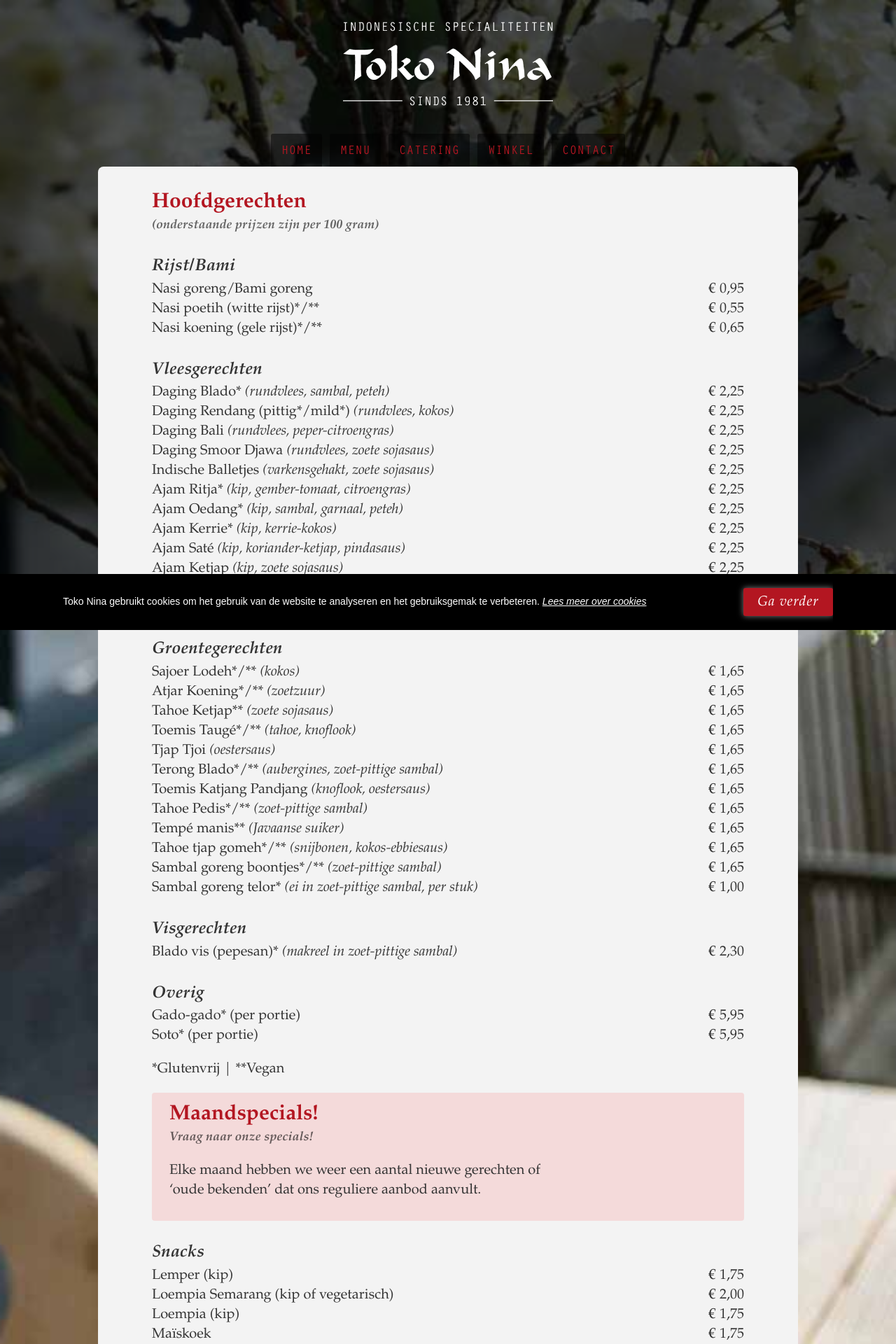
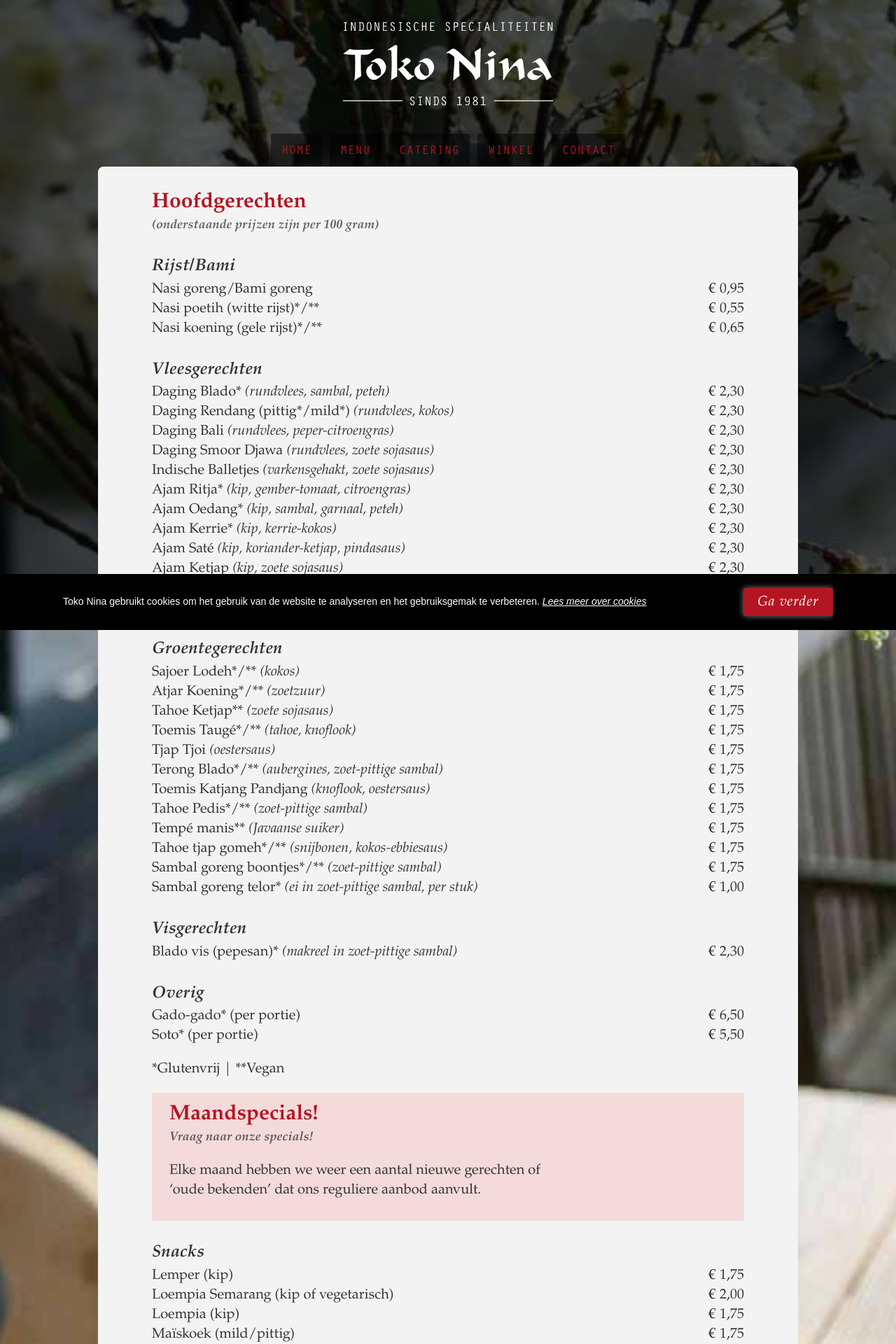
Before and after one commit to tokonina/tokonina.github.io, a Jekyll site: the page built from menu.html, in a window 1280 px wide. Shown: the top 1920 px of the page at 70% size. Built offline with Jekyll 4.4.1, drawn with Linux system fonts in a browser that asks for light colours; some of the changed text lies outside the part shown.

Commit message:
Toko nina updates folder 2019

```diff
--- a/catering.html
+++ b/catering.html
@@ -14,7 +14,7 @@
         <h4 class="h5 italic">Allereerst bedankt voor uw interesse voor onze cateringservice. Onderstaand zijn de mogelijke combinaties voor de catering. <br>
         U kunt uit alle gerechten kiezen die ook op internet staan vermeld.</h4>
 
-        <a href="/img/foldertokoninacatering2018.pdf" target="_blank" class="download">Download Toko Nina - Catering PDF</a>
+        <a href="/img/foldertokoninacatering2019.pdf" target="_blank" class="download">Download Toko Nina - Catering PDF</a>
 
         <p class="note">U kunt ook kiezen voor Bami goreng of Nasi goreng in plaats van witte rijst voor extra &euro; 1,- per persoon.</p>
 
--- a/css/_snapwidget.scss
+++ b/css/_snapwidget.scss
@@ -9,4 +9,10 @@
   li {
     float: left;
   }
+
+  &__title {
+    font-size: 24px;
+    text-align: center;
+    color: #333;
+  }
 }
--- a/css/custom.css
+++ b/css/custom.css
@@ -509,5 +509,9 @@
   overflow: hidden; }
 .snapwidget li {
   float: left; }
+.snapwidget__title {
+  font-size: 24px;
+  text-align: center;
+  color: #333; }
 
 /*# sourceMappingURL=custom.css.map */
--- a/menu.html
+++ b/menu.html
@@ -39,71 +39,71 @@
         <ul class="clearlist pricelist">
           <li>
             Daging Blado* <i>(rundvlees, sambal, peteh)</i>
-            <span>&euro; 2,25</span>
+            <span>&euro; 2,30</span>
           </li>
           <li>
             Daging Rendang (pittig*/mild*) <i>(rundvlees, kokos)</i>
-            <span>&euro; 2,25</span>
+            <span>&euro; 2,30</span>
           </li>
           <li>
             Daging Bali <i>(rundvlees, peper-citroengras)</i>
-            <span>&euro; 2,25</span>
+            <span>&euro; 2,30</span>
           </li>
           <li>
             Daging Smoor Djawa <i>(rundvlees, zoete sojasaus)</i>
-            <span>&euro; 2,25</span>
+            <span>&euro; 2,30</span>
           </li>
           <li>
             Indische Balletjes <i>(varkensgehakt, zoete sojasaus)</i>
-            <span>&euro; 2,25</span>
+            <span>&euro; 2,30</span>
           </li>
           <li>
             Ajam Ritja* <i>(kip, gember-tomaat, citroengras)</i>
-            <span>&euro; 2,25</span>
+            <span>&euro; 2,30</span>
           </li>
           <li>
             Ajam Oedang* <i>(kip, sambal, garnaal, peteh)</i>
-            <span>&euro; 2,25</span>
+            <span>&euro; 2,30</span>
           </li>
           <li>
             Ajam Kerrie* <i>(kip, kerrie-kokos)</i>
-            <span>&euro; 2,25</span>
+            <span>&euro; 2,30</span>
           </li>
           <li>
             Ajam Saté <i>(kip, koriander-ketjap, pindasaus)</i>
-            <span>&euro; 2,25</span>
+            <span>&euro; 2,30</span>
           </li>
           <li>
             Ajam Ketjap
             <i>(kip, zoete sojasaus)</i>
-            <span>&euro; 2,25</span>
+            <span>&euro; 2,30</span>
           </li>
           <li>
             Ajam Ketjap Karbonade
             <i>(kip, zoete sojasaus)</i>
-            <span>&euro; 1,95</span>
+            <span>&euro; 2,00</span>
           </li>
           <li>
             Saté Ajam (per stokje met saus)
             <i>(kip, per stokje met saus)</i>
-            <span>&euro; 1,10</span>
+            <span>&euro; 1,15</span>
           </li>
         </ul>
 
 
         <h3 class="h5 serif italic strong">Groentegerechten</h3>
         <ul class="clearlist pricelist">
-          <li>Sajoer Lodeh*/** <i>(kokos)</i> <span>&euro; 1,65</span></li>
-          <li>Atjar Koening*/** <i>(zoetzuur)</i> <span>&euro; 1,65</span></li>
-          <li>Tahoe Ketjap** <i>(zoete sojasaus)</i><span>&euro; 1,65</span></li>
-          <li>Toemis Taugé*/** <i>(tahoe, knoflook)</i><span>&euro; 1,65</span></li>
-          <li>Tjap Tjoi <i>(oestersaus)</i><span>&euro; 1,65</span></li>
-          <li>Terong Blado*/** <i>(aubergines, zoet-pittige sambal)</i><span>&euro; 1,65</span></li>
-          <li>Toemis Katjang Pandjang <i>(knoflook, oestersaus)</i><span>&euro; 1,65</span></li>
-          <li>Tahoe Pedis*/** <i>(zoet-pittige sambal)</i><span>&euro; 1,65</span></li>
-          <li>Tempé manis** <i>(Javaanse suiker)</i><span>&euro; 1,65</span></li>
-          <li>Tahoe tjap gomeh*/** <i>(snijbonen, kokos-ebbiesaus)</i><span>&euro; 1,65</span></li>
-          <li>Sambal goreng boontjes*/** <i>(zoet-pittige sambal)</i><span>&euro; 1,65</span></li>
+          <li>Sajoer Lodeh*/** <i>(kokos)</i> <span>&euro; 1,75</span></li>
+          <li>Atjar Koening*/** <i>(zoetzuur)</i> <span>&euro; 1,75</span></li>
+          <li>Tahoe Ketjap** <i>(zoete sojasaus)</i><span>&euro; 1,75</span></li>
+          <li>Toemis Taugé*/** <i>(tahoe, knoflook)</i><span>&euro; 1,75</span></li>
+          <li>Tjap Tjoi <i>(oestersaus)</i><span>&euro; 1,75</span></li>
+          <li>Terong Blado*/** <i>(aubergines, zoet-pittige sambal)</i><span>&euro; 1,75</span></li>
+          <li>Toemis Katjang Pandjang <i>(knoflook, oestersaus)</i><span>&euro; 1,75</span></li>
+          <li>Tahoe Pedis*/** <i>(zoet-pittige sambal)</i><span>&euro; 1,75</span></li>
+          <li>Tempé manis** <i>(Javaanse suiker)</i><span>&euro; 1,75</span></li>
+          <li>Tahoe tjap gomeh*/** <i>(snijbonen, kokos-ebbiesaus)</i><span>&euro; 1,75</span></li>
+          <li>Sambal goreng boontjes*/** <i>(zoet-pittige sambal)</i><span>&euro; 1,75</span></li>
           <li>
             Sambal goreng telor* <i>(ei in zoet-pittige sambal, per stuk)</i>
             <span> &euro; 1,00</span>
@@ -122,11 +122,11 @@
         <ul class="clearlist pricelist">
           <li>
             Gado-gado* (per portie)
-            <span> &euro; 5,95</span>
+            <span> &euro; 6,50</span>
           </li>
           <li>
             Soto* (per portie)
-            <span> &euro; 5,95</span>
+            <span> &euro; 5,50</span>
           </li>
         </ul>
 
@@ -149,23 +149,24 @@
           <li>Lemper (kip) <span>&euro; 1,75</span></li>
           <li>Loempia Semarang (kip of vegetarisch) <span>&euro; 2,00</span></li>
           <li>Loempia (kip) <span>&euro; 1,75</span></li>
-          <li>Maïskoek <span>&euro; 1,75</span></li>
+          <li>Maïskoek (mild/pittig)<span>&euro; 1,75</span></li>
           <li>Pastei (rundvlees of vegetarisch) <span>&euro; 1,75</span></li>
           <li>Pastei kip <span>&euro; 2,00</span></li>
           <li>Samosa kip <span>&euro; 1,50</span></li>
           <li>Risoles (kip of rundvlees) <span>&euro; 2,00</span></li>
           <li>Bapao (kip of rundvlees) <span>&euro; 2,00</span></li>
           <li>Indische kroket <span>&euro; 2,00</span></li>
-          <li>Groentekoek <span>&euro; 2,00</span></li>
-          <li>Martabak <span>&euro; 2,00</span></li>
+          <li>Martabak (rundvlees)<span>&euro; 2,00</span></li>
+          <li>Panada (tonijn)<span>&euro; 2,00</span></li>
           <li>Dadar goeloeng / Onde Onde <span>&euro; 2,00</span></li>
           <li>Kuwe lapis / Klepon <span>&euro; 2,00</span></li>
+          <li>Nasi Koening <span>&euro; 3,25</span></li>
           <li>Sponscake <span>&euro; 1,75</span></li>
-          <li>Lapis Soerabaja <span>&euro; 2,10</span></li>
+          <li>Lapis Soerabaja <span>&euro; 2,25</span></li>
           <li>Spekkoek (punt) <span>&euro; 1,75</span></li>
-          <li>¼ Spekkoek <span>&euro; 3,00</span></li>
-          <li>½ Spekkoek <span>&euro; 5,50</span></li>
-          <li>Hele spekkoek <span>&euro; 10,50</span></li>
+          <li>Spekkoek (kwart) <span>&euro; 3,25</span></li>
+          <li>Spekkoek (half) <span>&euro; 5,95</span></li>
+          <li>Spekkoek (heel) <span>&euro; 11,50</span></li>
         </ul>
 
         <h2 class="h4">
@@ -174,21 +175,21 @@
         </h2>
         <dl class="cf">
           <dt>2 groentegerechten</dt>
-          <dd>&euro; 5,00</dd>
+          <dd>&euro; 5,25</dd>
           <dt>3 groentegerechten</dt>
-          <dd>&euro; 6,50</dd>
+          <dd>&euro; 6,75</dd>
           <dt>4 groentegerechten</dt>
-          <dd>&euro; 8,00</dd>
+          <dd>&euro; 8,25</dd>
           <dt>1 vlees- &amp; 2 groentegerechten</dt>
-          <dd>&euro; 7,25</dd>
+          <dd>&euro; 7,50</dd>
           <dt>2 vlees- &amp; 1 groentegerechten</dt>
-          <dd>&euro; 7,75</dd>
+          <dd>&euro; 7,95</dd>
           <dt>1 vlees- &amp; 3 groentegerechten</dt>
-          <dd>&euro; 8,75</dd>
+          <dd>&euro; 8,95</dd>
           <dt>2 vlees- &amp; 2 groentegerechten</dt>
-          <dd>&euro; 9,25</dd>
+          <dd>&euro; 9,50</dd>
           <dt>3 vlees- &amp; 1 groentegerechten</dt>
-          <dd>&euro; 9,75</dd>
+          <dd>&euro; 9,95</dd>
         </dl>
 
 
@@ -202,14 +203,14 @@
         </h2>
         <dl class="cf">
           <dt>3 vlees- &amp; 3 groentegerechten</dt>
-          <dd>&euro;12,50</dd>
+          <dd>&euro;12,95</dd>
           <dt>4 vlees- &amp; 4 groentegerechten/dt>
-          <dd>&euro;14,00</dd>
+          <dd>&euro;14,95</dd>
           <dt>Vegetarisch 6 gerechten</dt>
-          <dd>&euro;11,00</dd>
+          <dd>&euro;11,50</dd>
         </dl>
-        <a href="/img/foldertokoninacatering2018.pdf" target="_blank" class="download">Download Toko Nina - Winkel folder PDF</a>
-        <a href="/img/foldertokonina2018.pdf" target="_blank" class="download">Download Toko Nina - Catering folder PDF</a>
+        <a href="/img/foldertokonina2019.pdf" target="_blank" class="download">Download Toko Nina - Winkel folder PDF</a>
+        <a href="/img/foldertokoninacatering2019.pdf" target="_blank" class="download">Download Toko Nina - Catering folder PDF</a>
         <ul>
           <li class="strong italic">Wij adviseren grote bestellingen van te voren te bestellen.(wij gebruiken geen ve-tsin (MSG/E621) in onze gerechten)</li>
           <li class="strong italic">De prijzen in deze folder zijn de afhaalprijzen.</li>
```
Also changed, not shown: index.html (+8 -7 lines), 6 other files.
